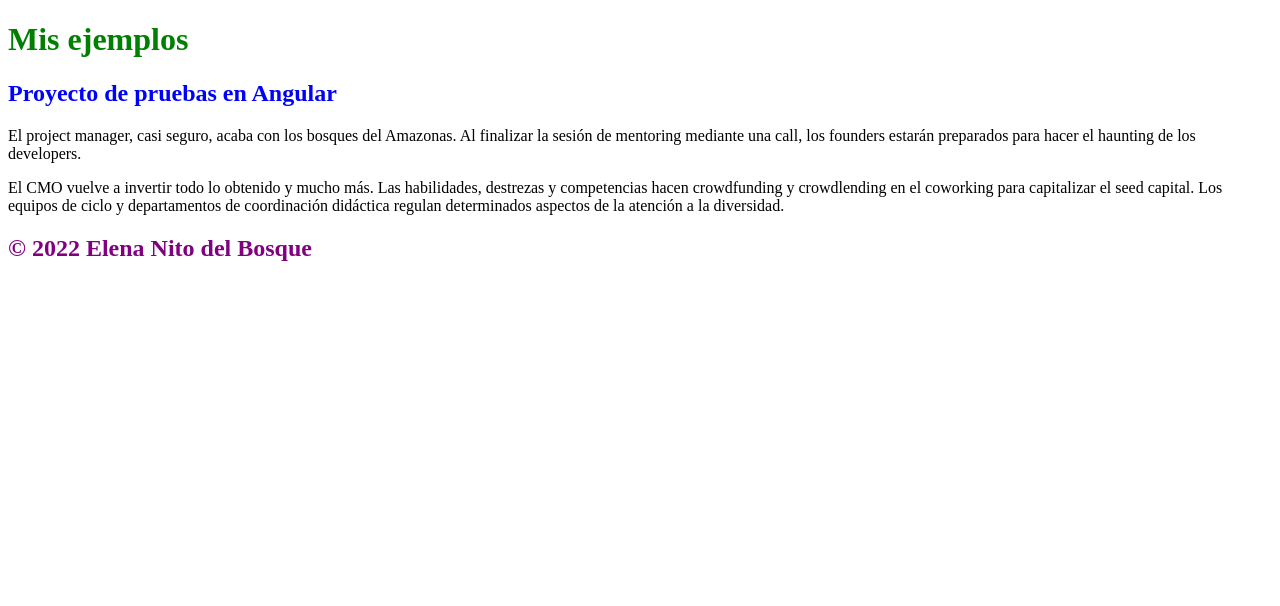
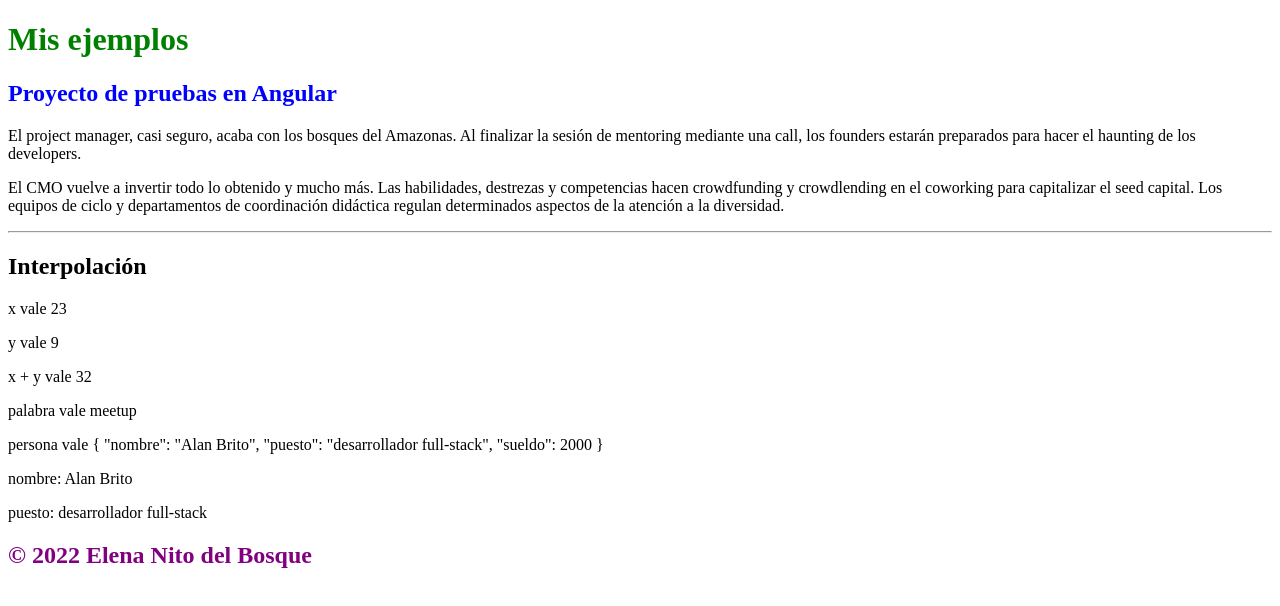
Before and after one commit to LuisJoseSanchez/mis-primeros-pasitos-con-angular, an Angular app in the folder mi-proyecto/: page / in a window 1280 px wide. Shown: the top 606 px of the page. Built offline with nearby package versions, Linux system fonts and the light colour scheme.

Commit message:
Actualizando ejemplos del capítulo 3

```diff
--- a/mi-proyecto/src/app/ejemplos-interpolacion/ejemplos-interpolacion.component.html
+++ b/mi-proyecto/src/app/ejemplos-interpolacion/ejemplos-interpolacion.component.html
@@ -1 +1,9 @@
-<p>ejemplos-interpolacion works!</p>
+<h2>Interpolación</h2>
+
+<p>x vale {{ x }}</p>
+<p>y vale {{ y }}</p>
+<p>x + y vale {{ x + y }}</p>
+<p>palabra vale {{ palabra }}</p>
+<p>persona vale {{ persona | json}}</p>
+<p>nombre: {{ persona.nombre }}</p>
+<p>puesto: {{ persona.puesto }}</p>
--- a/mi-proyecto/src/app/ejemplos-interpolacion/ejemplos-interpolacion.component.ts
+++ b/mi-proyecto/src/app/ejemplos-interpolacion/ejemplos-interpolacion.component.ts
@@ -1,4 +1,10 @@
 import { Component, OnInit } from '@angular/core';
+
+type Persona = {
+  nombre: string;
+  puesto: string;
+  sueldo: number;
+}
 
 @Component({
   selector: 'app-ejemplos-interpolacion',
@@ -7,9 +13,26 @@ import { Component, OnInit } from '@angular/core';
 })
 export class EjemplosInterpolacionComponent implements OnInit {
 
+  x: number = 0;
+  y: number = 0;
+  palabra: string = "";
+  persona: Persona = {
+    nombre: '',
+    puesto: '',
+    sueldo: 0
+  };
+
   constructor() { }
 
   ngOnInit(): void {
+    this.x = 23;
+    this.y = 9;
+    this.palabra = "meetup";
+    this.persona = {
+      nombre: "Alan Brito",
+      puesto: "desarrollador full-stack",
+      sueldo: 2000
+    };
   }
 
 }
--- a/mi-proyecto/src/app/principal/principal.component.html
+++ b/mi-proyecto/src/app/principal/principal.component.html
@@ -1 +1,3 @@
 <app-texto-de-relleno></app-texto-de-relleno>
+<hr>
+<app-ejemplos-interpolacion></app-ejemplos-interpolacion>
```
